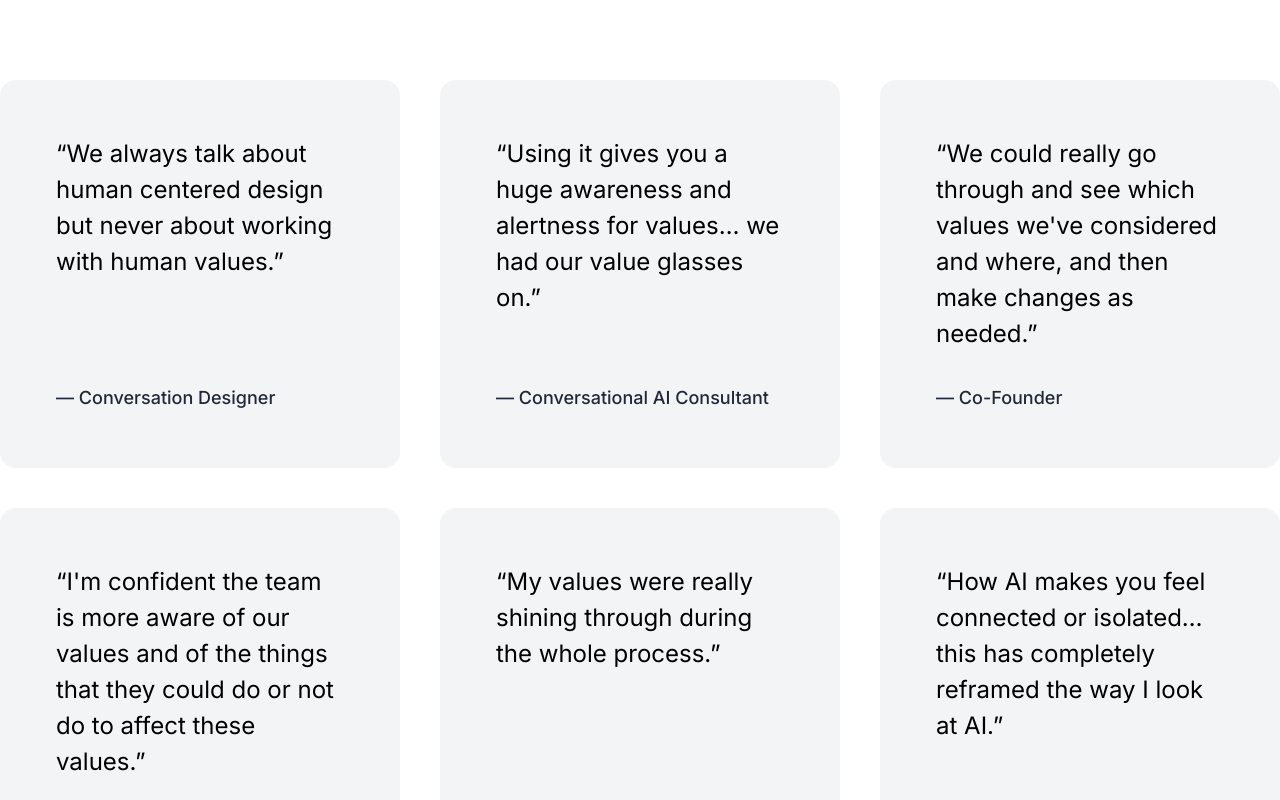
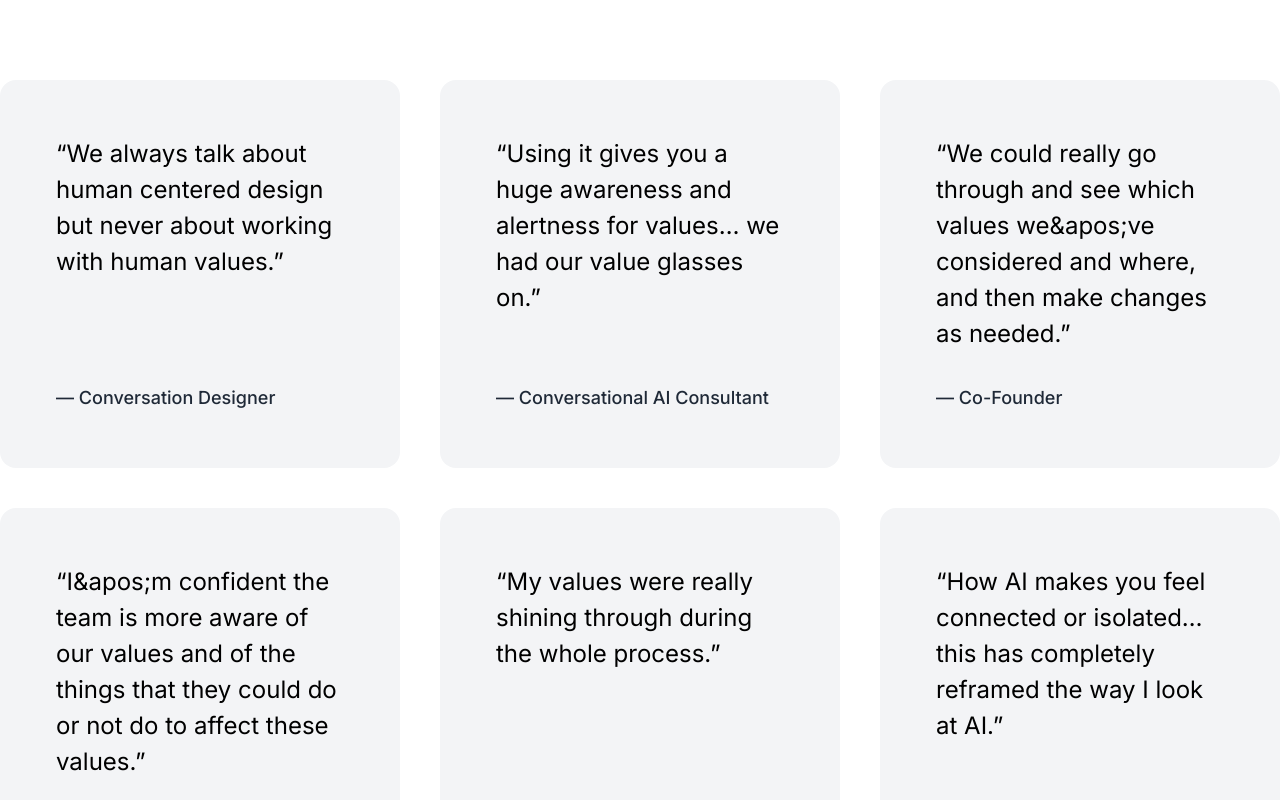
Before and after one commit to MalakSadek/VSCA-website, a Next.js app: page / in a window 1280 px wide. Shown: the part 4000-4800 px from the top of the page. Built offline with nearby package versions, Linux system fonts and the light colour scheme.

Commit message:
Commas changed

```diff
--- a/src/components/Faq.tsx
+++ b/src/components/Faq.tsx
@@ -46,11 +46,11 @@ const faqdata = [
   {
     question: "What is your refund policy? ",
     answer:
-      "If you're unhappy with your purchase for any reason, email us within 90 days and we'll refund you in full, no questions asked.",
+      "If you&apos;re unhappy with your purchase for any reason, email us within 90 days and we&apos;ll refund you in full, no questions asked.",
   },
   {
     question: "Do you offer technical support? ",
     answer:
-      "No, we don't offer technical support for free downloads. Please purchase a support plan to get 6 months of support.",
+      "No, we don&apos;t offer technical support for free downloads. Please purchase a support plan to get 6 months of support.",
   },
 ];
--- a/src/components/Hero.tsx
+++ b/src/components/Hero.tsx
@@ -10,7 +10,7 @@ export const Hero = () => {
         <div className="flex items-center w-full lg:w-1/2">
           <div className="max-w-2xl mb-8">
             <h1 className="text-4xl font-bold leading-snug tracking-tight text-gray-800 lg:text-4xl lg:leading-tight xl:text-6xl xl:leading-tight dark:text-white">
-              Design Conversational AI that Aligns with People's Values
+              Design Conversational AI that Aligns with People&apos;s Values
             </h1>
             <p className="py-5 text-xl leading-normal text-gray-500 lg:text-xl xl:text-2xl dark:text-gray-300">
               You already know how to build great conversational AI.
@@ -25,7 +25,7 @@ export const Hero = () => {
               width="616"
               height="617"
               className={"object-cover"}
-              alt="Design Conversational AI that Aligns with People's Values"
+              alt="Design Conversational AI that Aligns with People&apos;s Values"
               loading="eager"
             />
           </div>
--- a/src/components/Testimonials.tsx
+++ b/src/components/Testimonials.tsx
@@ -11,11 +11,11 @@ const testimonials = [
     author: "Conversational AI Consultant",
   },
   {
-    quote: "We could really go through and see which values we've considered and where, and then make changes as needed.",
+    quote: "We could really go through and see which values we&apos;ve considered and where, and then make changes as needed.",
     author: "Co-Founder",
   },
   {
-    quote: "I'm confident the team is more aware of our values and of the things that they could do or not do to affect these values.",
+    quote: "I&apos;m confident the team is more aware of our values and of the things that they could do or not do to affect these values.",
     author: "Conversational AI User",
   },
   {
```
